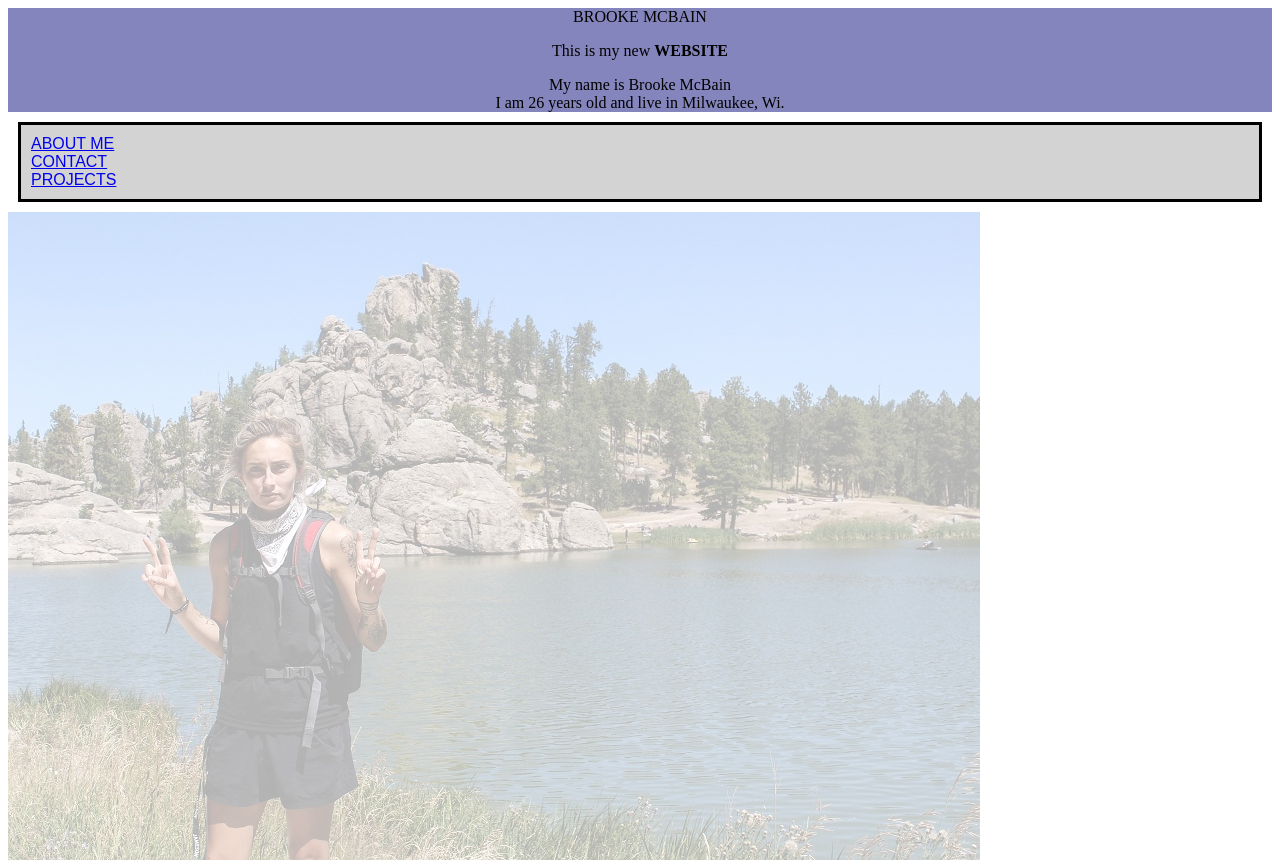
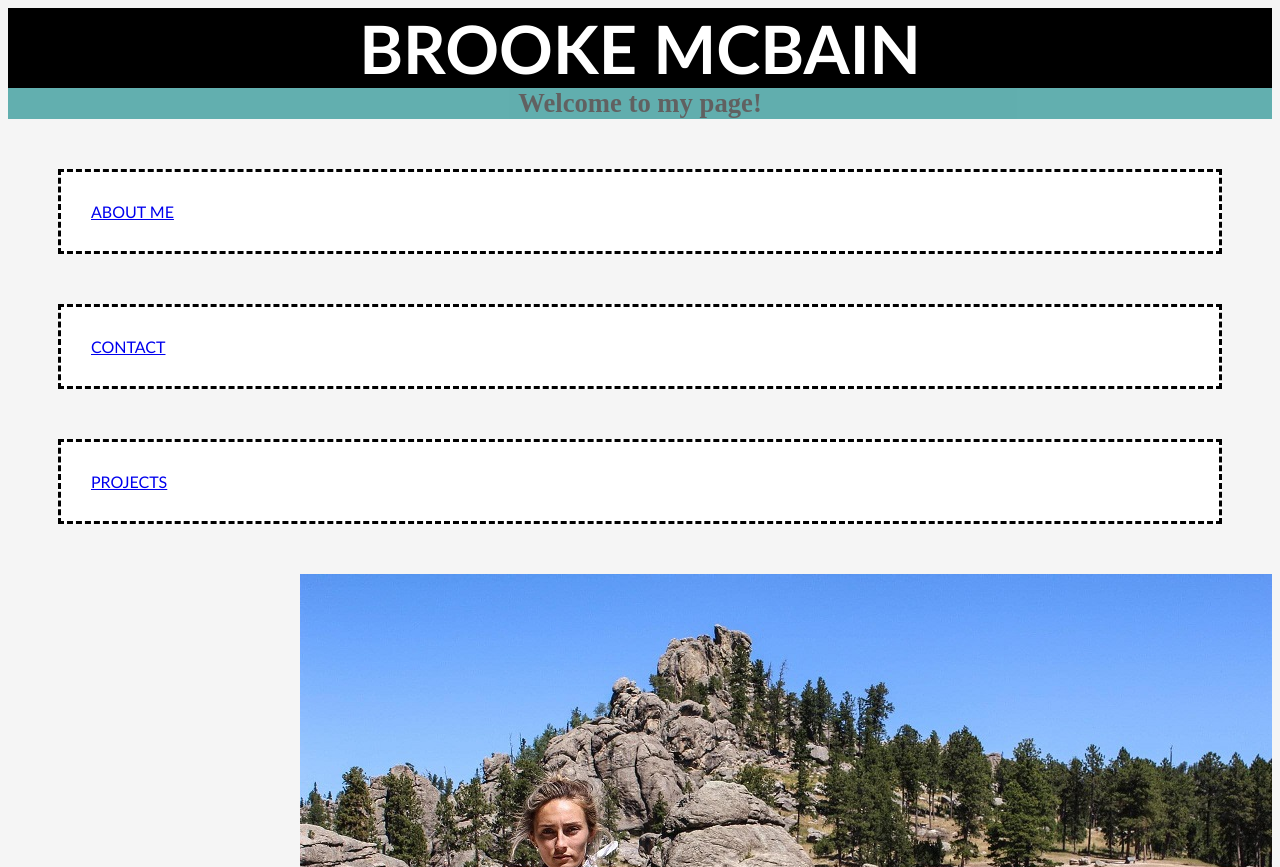
Before and after one commit to brookemcbain/MyWebsite_project, a plain HTML site: page Index.html in a window 1280 px wide. Shown: the top 867 px of the page. Drawn offline with Linux system fonts and the light colour scheme.

Commit message:
adding different styling to main page and added info to links

```diff
--- a/Index.html
+++ b/Index.html
@@ -4,29 +4,20 @@
         <title>Brooke McBain</title>
         <link rel="stylesheet" type="text/css" href="styles/home.css">
     </head>
-    <body>
-    <div>
-        <div class = "Header">BROOKE MCBAIN
-
-            <p>This is my new <strong>WEBSITE</strong></p>
-            <span>My name is Brooke McBain</span>
-            <div>I am 26 years old and live in Milwaukee, Wi.</div>
-        </div>
-        <div class="NavLinkStyle">
-            <div >
-
-                <a href= "Pages/AboutMe.html">ABOUT ME</a>
-            </div>
-            <div >
-                <a href= "Pages/Contact.html">CONTACT</a>
-            </div>
-            <div>
-                <a href= "Pages/Projects.html>">PROJECTS</a>
-            </div>
-        </div>
+    <body class = "body">
+    <div class = "Header">BROOKE MCBAIN</div>
+    <div class = "welcome">Welcome to my page!</div>
+    <div class = "NavLinkStyle">
+        <a href= "Pages/AboutMe.html">ABOUT ME</a>
+    </div>
+    <div class = "NavLinkStyle">
+        <a href= "Pages/Contact.html">CONTACT</a>
+    </div>
+    <div class = "NavLinkStyle">
+         <a href= "Pages/Projects.html>">PROJECTS</a>
     </div>
 
-    <div class= "background">
+    <div class = "background">
         <img src="imgs/SouthDakota.jpg" alt= "My picture"> </img>
     </div>
 
--- a/Styles/home.css
+++ b/Styles/home.css
@@ -1,34 +1,42 @@
-.NavLinkStyle{
-    background-color: lightgray;
-    color: black;
-    font: 1em sans-serif;
-    padding: 10px;
-    margin: 10px;
-    border-width: 3px;
-    border-style: solid;
-    border-color: black;
+.Header{
+    color: white;
+    background-color: black;
+    text-align: center;
+    font-family: 'Trebuchet MS', 'Lucida Sans Unicode', 'Lucida Grande', 'Lucida Sans', Arial, sans-serif;
+    font-size: 50pt;
+    font-weight: bold;
 
 }
-#NavLinkStyle{
+.welcome{
     color: black;
-    font-size: large;
-    font: 1em sans-serif;
+    background-color: teal;
+    text-align: center;
+    opacity: 60%;
+    font-size: 20pt;
+    font-weight: bold;
 }
-.Header{
+.Intro{
     color: black;
-
-
-    background-color: rgb(133, 133, 189);
     text-align: center;
-
+    background-color: rgb(100, 100, 209);
+}
+.body{
+    background-color: whitesmoke;
 
 }
+.NavLinkStyle{
+    background-color: white;
+    color: black;
+    font-family: 'Trebuchet MS', 'Lucida Sans Unicode', 'Lucida Grande', 'Lucida Sans', Arial, sans-serif;
+    text-align: left;
+    color: black;
+    padding: 30px;
+    margin: 50px;
+    border-width: 3px;
+    border-style: dashed;
+    border-color: black;
+}
 .background{
-    background-image: url(imgs/SouthDakota.jpg);
-    background-repeat: no-repeat;
-    background-position: center;
-    width: 100%;
-    height: 100%;
-    opacity: 30%;
+    text-align: right;
 
 }
```
Also changed, not shown: Pages/AboutMe.html (+3 -9 lines), Pages/Contact.html (deleted, +0 -9 lines), Pages/Projects.html (deleted, +0 -13 lines).
